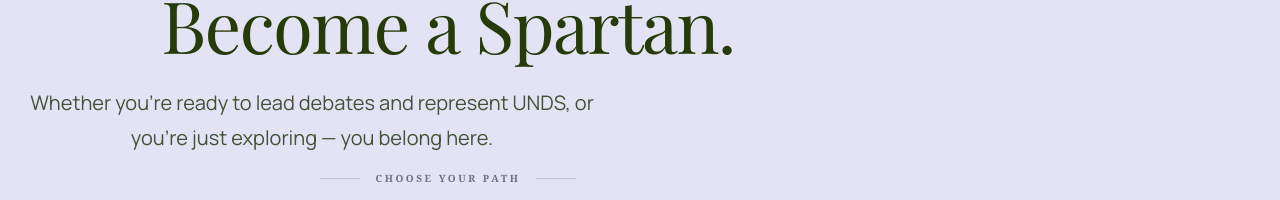
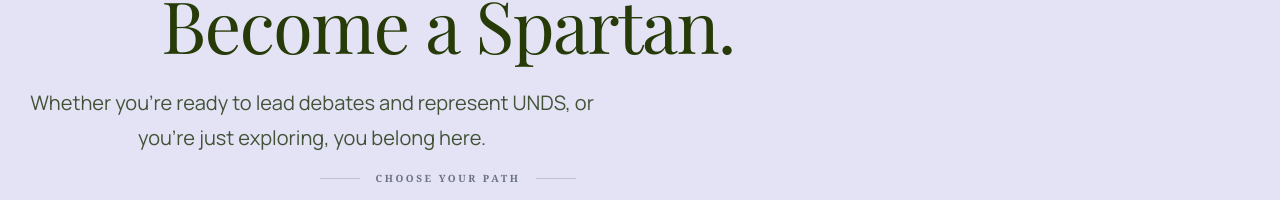
Before and after one commit to 2022phyro/unds, a Next.js app: page /join in a window 1280 px wide. Shown: the part 219-419 px from the top of the page. Built offline with nearby package versions, Linux system fonts and the light colour scheme; a web font is replaced by a local one.

Commit message:
Fixing broken links

```diff
--- a/app/join/page.tsx
+++ b/app/join/page.tsx
@@ -40,7 +40,7 @@ export default function JoinPage() {
         </h1>
         <p className="text-lg sm:text-xl max-w-xl mx-auto leading-relaxed text-text-secondary mb-8">
           Whether you're ready to lead debates and represent UNDS, or you're
-          just exploring — you belong here.
+          just exploring, you belong here.
         </p>
 
         <div className="flex items-center justify-center gap-4 text-[10px] font-bold uppercase tracking-[0.25em] text-text-muted mb-2">
--- a/components/site-header.tsx
+++ b/components/site-header.tsx
@@ -141,7 +141,7 @@ export default function SiteHeader() {
               })}
             </div>
             <ThemeToggle />
-            <CornerClipButton href="join" className="font-garamond">
+            <CornerClipButton href="/join" className="font-garamond">
               Join Today
             </CornerClipButton>
           </nav>
```
